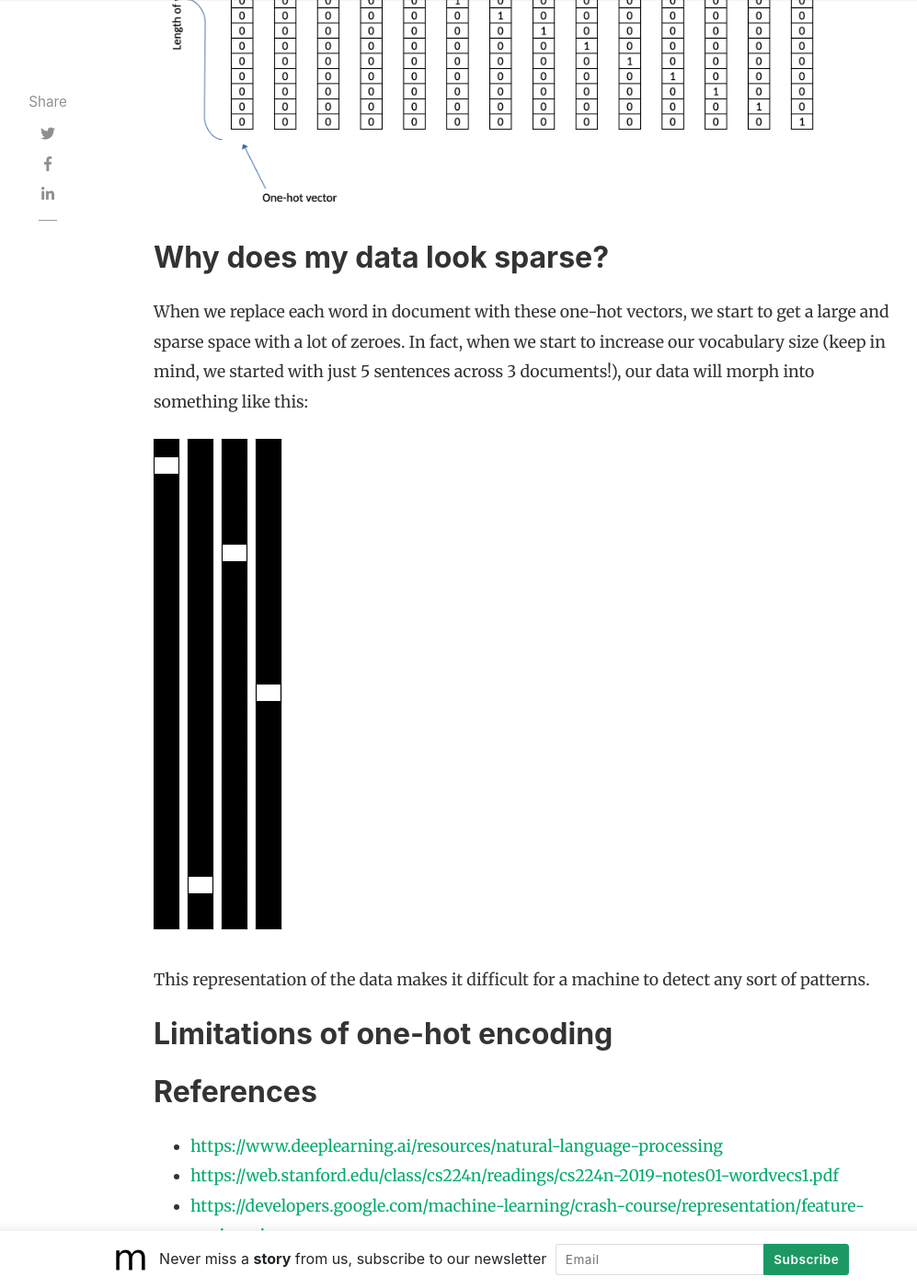
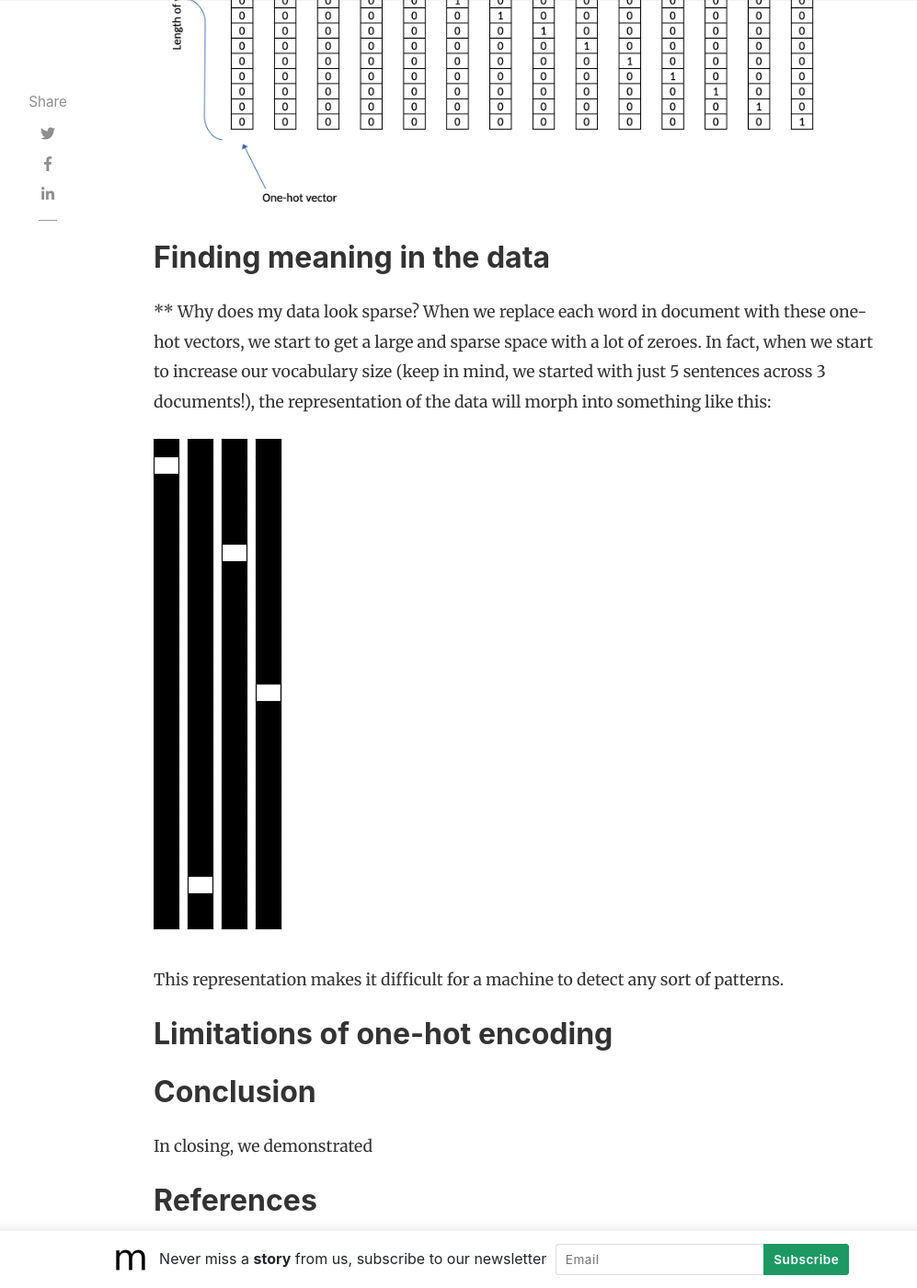
Before and after one commit to slsu0424/slsu0424.github.io, a Jekyll site: the page built from _posts/2023-07-27-test.md, in a window 1280 px wide and 1400 px high, scrolled down 3723 px. Shown: the whole window at 92% size, without its empty margins (118-1115 px from the left). Built offline with Jekyll 4.4.1, drawn with Linux system fonts in a browser that asks for light colours; nearby versions of some CDN libraries; comment, search, counter and statistics services are not loaded.

Commit message:
Update 2023-07-27-test.md

```diff
--- a/_posts/2023-07-27-test.md
+++ b/_posts/2023-07-27-test.md
@@ -48,18 +48,23 @@
 
 ![encoding](/assets/images/2023-07-28_encoding.png)
 
-## Why does my data look sparse?
+## Finding meaning in the data
 
-When we replace each word in document with these one-hot vectors, we start to get a large and sparse space with a lot of zeroes.  In fact, when we start to increase our vocabulary size (keep in mind, we started with just 5 sentences across 3 documents!), our data will morph into something like this:
+** Why does my data look sparse?
+When we replace each word in document with these one-hot vectors, we start to get a large and sparse space with a lot of zeroes.  In fact, when we start to increase our vocabulary size (keep in mind, we started with just 5 sentences across 3 documents!), the representation of the data will morph into something like this:
 
 ![encoding_sparse](/assets/images/2023-08-02_encoding_sparse.png)
 
 
-This representation of the data makes it difficult for a machine to detect any sort of patterns.
+This representation makes it difficult for a machine to detect any sort of patterns.
 
 ## Limitations of one-hot encoding
 
 
+
+## Conclusion
+
+In closing, we demonstrated
 
 ## References
 + <https://www.deeplearning.ai/resources/natural-language-processing>
```
